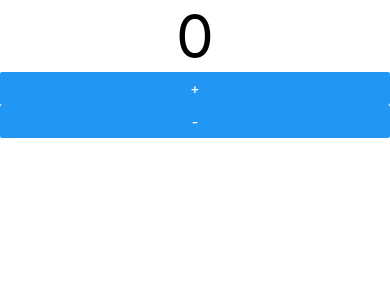
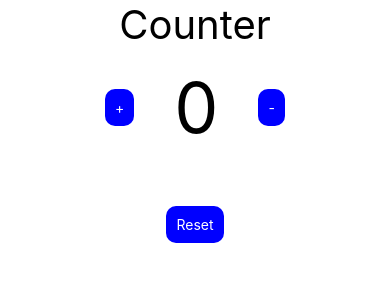
Before and after one commit to Sapnar2001/CountApp, a React Native app: screen / in a window 390 px wide. Shown: the top 300 px of the page. Built offline with nearby package versions, Linux system fonts and the light colour scheme.

Commit message:
Edited changes

```diff
--- a/App.js
+++ b/App.js
@@ -1,60 +1,67 @@
 import React, { Component } from "react";
-import { View,SafeAreaView,Text,Button, StyleSheet} from "react-native";
+import { View, SafeAreaView, Text, Button, StyleSheet, TouchableOpacity } from "react-native";
 
 class App extends React.Component {
-  constructor(){
+  constructor() {
     super();
-    this.state={
-counter:  0
+    this.state = {
+      counter: 0
     }
   }
-  increment=()=>{
+  increment = () => {
 
-    this.setState({counter:this.state.counter  +1})
+    this.setState({ counter: this.state.counter + 1 })
   }
-  decrement=()=>{
-    if (this.state.counter>0){
-      this.setState({counter:this.state.counter  -1})
+  decrement = () => {
+    if (this.state.counter > 0) {
+      this.setState({ counter: this.state.counter - 1 })
 
     }
   }
   render() {
     return (
       <SafeAreaView>
-      <View>
-      <Text style={styles.textstyle}>{this.state.counter}</Text>
-
-      <Button onPress={this.increment} title="+"/>
-      <Button style={styles.commonbutton} onPress={this.decrement} title="-"/>
-      </View>
+        <View style={styles.wrap}>
+          <Text style={{ fontSize: 40 }}>Counter</Text>
+          <View style={styles.counter}>
+            <TouchableOpacity style={styles.button} onPress={this.increment}>
+              <Text style={styles.btnText}>+</Text>
+            </TouchableOpacity>
+            <Text style={{ fontSize: 70 }}>{this.state.counter}</Text>
+            <TouchableOpacity style={styles.button} onPress={this.decrement}>
+              <Text style={styles.btnText}>-</Text>
+            </TouchableOpacity>
+          </View>
+          <TouchableOpacity style={styles.button} onPress={this.Reset}>
+            <Text style={styles.btnText}>Reset</Text>
+          </TouchableOpacity>
+        </View>
       </SafeAreaView>
     );
   }
 }
+
 const styles = StyleSheet.create({
-  textstyle:{
-    fontSize:60,
-     marginBottom:-20,
-     textAlign:'center',
-     width:"100%",
-     marginTop:"40",
-     marginBottom:"40",
+  counter: {
+    display: 'flex',
+    flexDirection: 'row',
+    justifyContent: 'space-around',
+    alignItems: 'center',
   },
-  // button: {
-  //   alignItems: 'center',
-  //   justifyContent: 'center',
-  //   paddingVertical: 12,
-  //   paddingHorizontal: 32,
-  //   borderRadius: 4,
-  //   elevation: 3,
-  //   backgroundColor: 'black',
-  //   fontSize: 16,
-  //   lineHeight: 21,
-  //   fontWeight: 'bold',
-  //   letterSpacing: 0.25,
-  //   color: 'white',
-  // },
+  button: {
+    alignItems: 'center',
+    backgroundColor: 'blue',
+    padding: 10,
+    margin: 40,
+    borderRadius: 10
+  },
+  wrap: {
+    alignItems: 'center',
+    justifyContent: 'center',
+  },
+  btnText: {
+    color: 'white'
+  }
+});
 
-
-});
 export default App;
```
